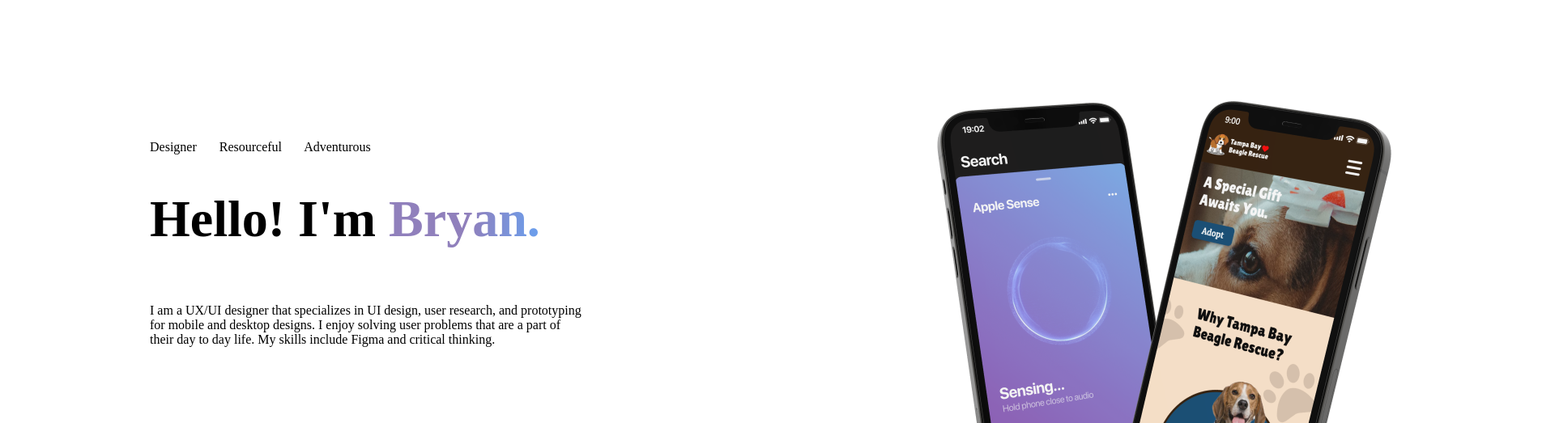
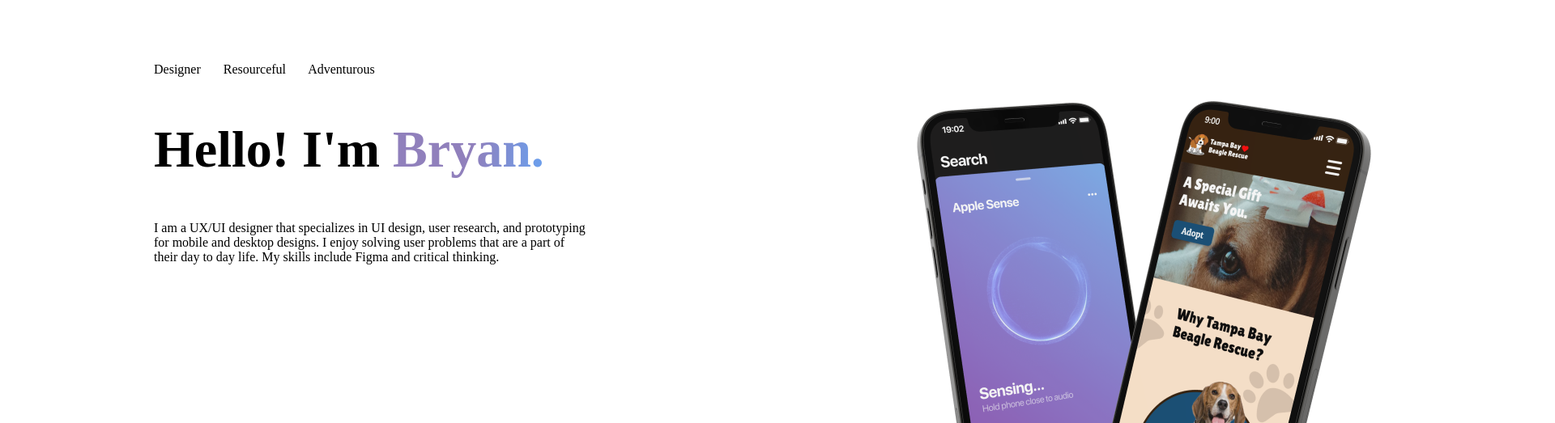
Before and after one commit to Bryan-Rev/UX_UI_HW_18, a plain HTML site: page index.html in a window 1280 px wide. Shown: the part 93-616 px from the top of the page at 81% size, 1920 px wide, since content can reach past the window. Drawn offline with Linux system fonts and the light colour scheme.

Commit message:
saving changes made to hero section

```diff
--- a/CSS/index.css
+++ b/CSS/index.css
@@ -71,11 +71,10 @@ button{
     display: flex;
     flex-direction: row;
     align-items: flex-start;
-    padding: 80px 25px;
-    gap: 270px;
+    padding: 80px 190px;
+    gap: 240px;
 
-    width: 1920px;
-    height: 754px;
+
 
     flex: none;
     order: 1;
@@ -91,11 +90,11 @@ button{
     align-items: flex-start;
     padding: 0px;
     gap: 0;
-    padding-top: 80px;
-    padding-left: 160px;
+
+
 
     width: 653px;
-    height: 264px;
+    height: 288px;
 
     flex: none;
     order: 0;
@@ -105,10 +104,33 @@ button{
 .heroabout{
     font-size: 16px;
     width: 533px;
-    height: 120px;
+
+
 
 
 }
+h1{
+    font-size: 64px;
+    height: 72px;
+}
+.traitscontainer{
+    display: flex;
+    flex-direction: row;
+    align-items: flex-start;
+    padding: 0px;
+    gap: 24px;
+    font-size: 16px;
+    word-spacing: 24px;
+
+
+    width: 370px;
+
+
+    flex: none;
+    order: 0;
+    flex-grow: 0;
+}
+
 .containerf{
     display: flex;
     flex-direction: column;
@@ -118,10 +140,7 @@ footer{
     background: #F7F7F9;
 
 }
-h1{
-    font-size: 64px;
-    height: 72px;
-}
+
 h2{
     text-align: center;
     padding-top: 10px;
@@ -151,26 +170,7 @@ li{
     padding-top: 25px;
     text-align: center;
 }
-.traitscontainer{
-    display: flex;
-    flex-direction: row;
-    align-items: flex-start;
-    padding: 0px;
-    gap: 24px;
 
-    width: 399px;
-    height: 24px;
-
-    flex: none;
-    order: 0;
-    flex-grow: 0;
-}
-.traits{
-    font-size: 16px;
-    word-spacing: 24px;
-
-
-}
 .Bryan{
     background: linear-gradient(95.47deg, #9080BC 53.47%, #6D9DEA 94.69%);
     -webkit-background-clip: text;
--- a/index.html
+++ b/index.html
@@ -30,17 +30,17 @@
    <section class="heroimg">
     <div class="content">
         <div class="traitscontainer">
-            <p class="traits">
-                Designer Resourceful Adventurous
-           </p>
+
+          Designer Resourceful Adventurous
+
         </div>
 
 
         <h1>Hello! I'm <span class="Bryan">Bryan.</span></h1>
         <div class="heroabout">
-            <p>
-                I am a UX/UI designer that specializes in UI design, user research, and prototyping for mobile and desktop designs. I enjoy solving user problems that are a part of their day to day life. My skills include Figma and critical thinking.
-            </p>
+
+          I am a UX/UI designer that specializes in UI design, user research, and prototyping for mobile and desktop designs. I enjoy solving user problems that are a part of their day to day life. My skills include Figma and critical thinking.
+
         </div>
 
 
```
